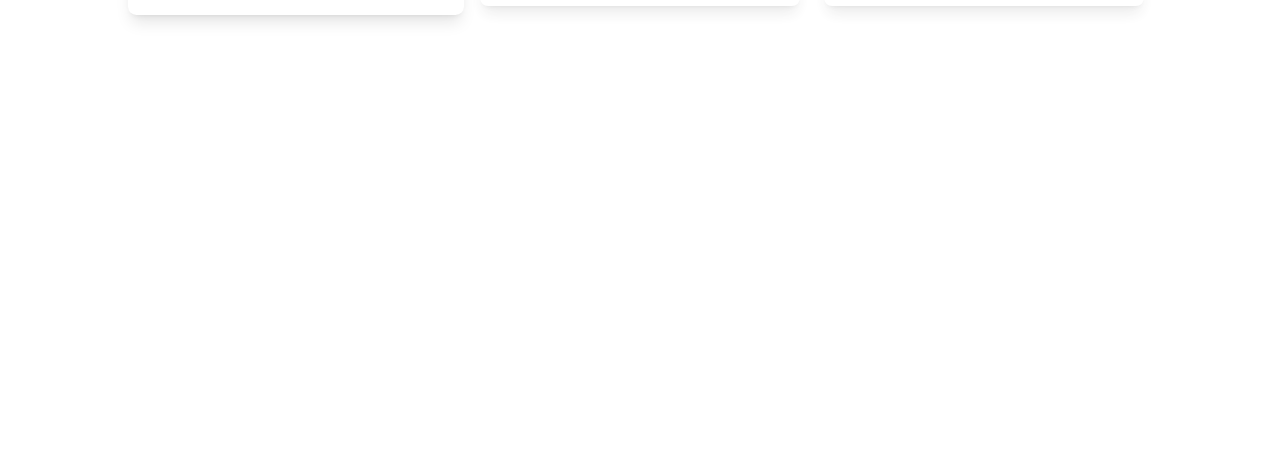
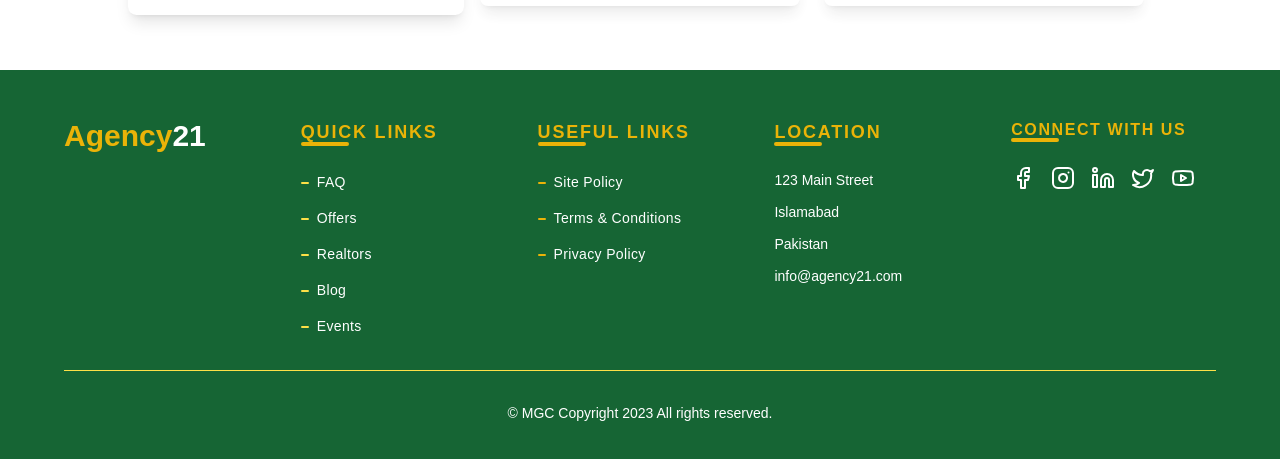
Before and after one commit to Haroon2697/Agency21-clone, a React (Vite) app: page / in a window 1280 px wide. Shown: the part 3683-4142 px from the top of the page. Before the commit the page ends 3753 px from the top, so only its background shows below. Built offline with nearby package versions, Linux system fonts and the light colour scheme.

Commit message:
color changes

```diff
--- a/src/App.jsx
+++ b/src/App.jsx
@@ -6,6 +6,7 @@ import ClientsTestimonials from './components/ClientsTestimonials'
 import NewsUpdate from './components/NewsUpdate'
 import Header from './components/Header'
 import HeroSection from './components/HeroSection'
+import Footer from './components/Footer'
 function App() {
   return (
     <div>
@@ -24,6 +25,7 @@ function App() {
 {/* Javeria's Part */}
       <ClientsTestimonials />
       <NewsUpdate />
+      <Footer />
 
     </div>
   )
--- /dev/null
+++ b/src/components/Footer.jsx
@@ -0,0 +1,103 @@
+import React from 'react';
+import { Facebook, Instagram, Linkedin, Twitter, Youtube } from 'lucide-react';
+
+const Footer = () => {
+  return (
+    <footer className="bg-green-800 py-12 px-4">
+      <div className="max-w-6xl mx-auto">
+        <div className="grid grid-cols-1 md:grid-cols-2 lg:grid-cols-5 gap-8">
+
+          {/* Logo */}
+          <div className="col-span-1 md:col-span-2 lg:col-span-1">
+            <h2 className="text-3xl font-bold text-yellow-500 ">
+              Agency
+              <span className="text-3xl font-bold text-white ">21</span>
+            </h2>
+          </div>
+
+          {/* Quick Links */}
+          <div>
+            <h3 className="text-lg text-yellow-500 font-semibold mb-6 uppercase tracking-widest relative before:absolute before:left-0 before:bottom-0 before:w-12 before:h-1 before:bg-yellow-500 before:rounded-lg">
+              Quick Links
+            </h3>
+            <ul className="space-y-3">
+              {['FAQ', 'Offers', 'Realtors', 'Blog', 'Events'].map((link, index) => (
+                <li key={index} className="relative">
+                  <a
+                    href="#"
+                    className="text-white text-sm tracking-wide pl-4 relative before:absolute before:left-0 before:top-1/2 before:h-0.5 before:w-2 before:bg-yellow-300 before:rounded-full"
+                  >
+                    {link}
+                  </a>
+                </li>
+              ))}
+            </ul>
+          </div>
+
+          {/* Useful Links */}
+          <div>
+            <h3 className="text-lg text-yellow-500 font-semibold mb-6 uppercase tracking-widest relative before:absolute before:left-0 before:bottom-0 before:w-12 before:h-1 before:bg-yellow-500 before:rounded-lg">
+              Useful Links
+            </h3>
+            <ul className="space-y-3">
+              {['Site Policy', 'Terms & Conditions', 'Privacy Policy'].map((link, index) => (
+                <li key={index} className="relative">
+                  <a
+                    href="#"
+                    className="text-white text-sm tracking-wide pl-4 relative before:absolute before:left-0 before:top-1/2 before:h-0.5 before:w-2 before:bg-yellow-500 before:rounded-full"
+                  >
+                    {link}
+                  </a>
+                </li>
+              ))}
+            </ul>
+          </div>
+
+          {/* Location */}
+          <div>
+            <h3 className="text-lg text-yellow-500 font-semibold mb-6 uppercase tracking-widest relative before:absolute before:left-0 before:bottom-0 before:w-12 before:h-1 before:bg-yellow-500 before:rounded-lg">
+              Location
+            </h3>
+            <ul className="space-y-3">
+              <li className="text-white text-sm">123 Main Street</li>
+              <li className="text-white text-sm">Islamabad</li>
+              <li className="text-white text-sm">Pakistan</li>
+              <li className="text-white text-sm">info@agency21.com</li>
+            </ul>
+          </div>
+
+          {/* Social Media */}
+          <div>
+            <h3 className="text-yellow-500 font-semibold mb-6 uppercase tracking-widest relative before:absolute before:left-0 before:bottom-0 before:w-12 before:h-1 before:bg-yellow-500 before:rounded-lg">
+              Connect with Us
+            </h3>
+            <div className="flex space-x-4">
+              <a href="#" className="hover:text-yellow-300 transition-colors text-white">
+                <Facebook size={24} />
+              </a>
+              <a href="#" className="hover:text-yellow-300 transition-colors text-white">
+                <Instagram size={24} />
+              </a>
+              <a href="#" className="hover:text-yellow-300 transition-colors text-white">
+                <Linkedin size={24} />
+              </a>
+              <a href="#" className="hover:text-yellow-300 transition-colors text-white">
+                <Twitter size={24} />
+              </a>
+              <a href="#" className="hover:text-yellow-300 transition-colors text-white">
+                <Youtube size={24} />
+              </a>
+            </div>
+          </div>
+        </div>
+
+        {/* Copyright */}
+        <div className="mt-8 pt-8 border-t border-yellow-300 text-center text-sm">
+          <p className="text-white text-center">&copy; MGC Copyright 2023 All rights reserved.</p>
+        </div>
+      </div>
+    </footer>
+  );
+};
+
+export default Footer;
```
Also changed, not shown: 1 other file (tests, documents, lock files or other folders).
